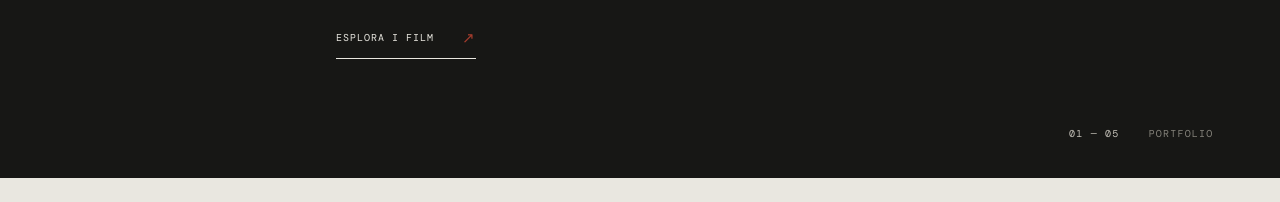
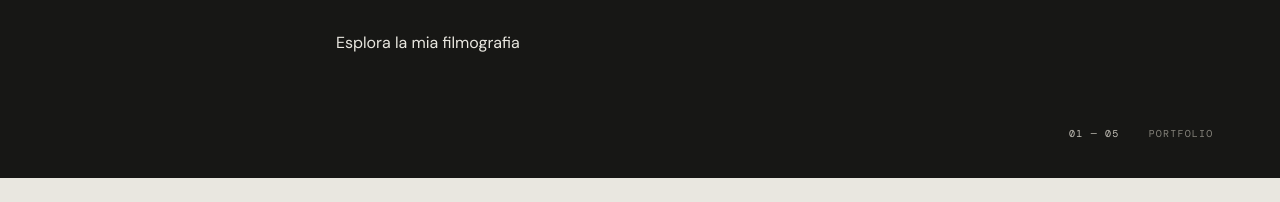
Before and after one commit to byfrancesconiglio/francesco-niglio.github.io, a plain HTML site: page index.html in a window 1280 px wide. Shown: the part 598-800 px from the top of the page. Drawn offline with nearby package versions, Linux system fonts and the light colour scheme; a web font is replaced by a local one.

Commit message:
Update index.html

```diff
--- a/index.html
+++ b/index.html
@@ -26,8 +26,7 @@
         <p class="eyebrow">REGISTA · SCENEGGIATORE</p>
         <h1>Francesco<br><em>Niglio.</em></h1>
         <p class="hero-note">Cinema di finzione e documentario.<br>Storie, corpi, territori e contraddizioni del presente.</p>
-        <a class="text-link" href="film.html">Esplora i film <span>↗</span></a>
-      </div>
+<a href="filmografia.html" class="button">Esplora la mia filmografia</a>      </div>
       <div class="hero-index">01 — 05 <span>PORTFOLIO</span></div>
     </section>
 
```
